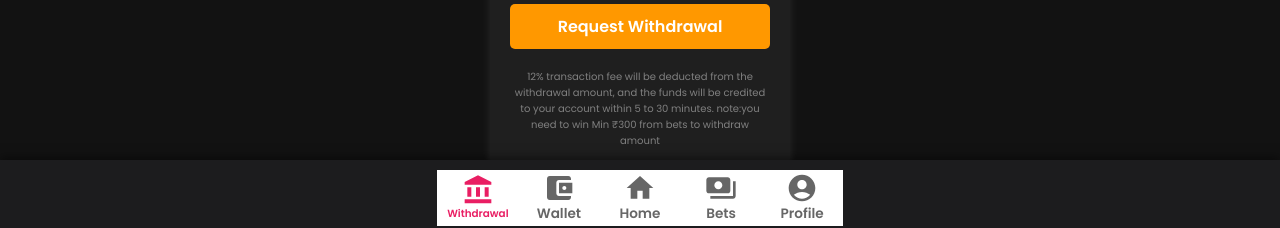
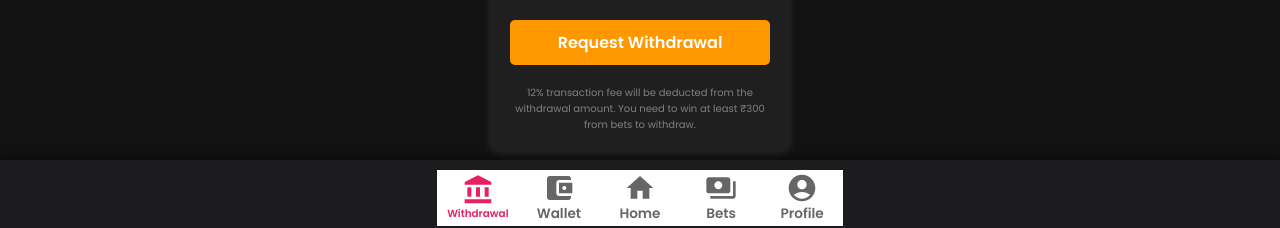
Before and after one commit to bhupeshkhedikar/patbet, a React (Create React App) app: page /withdrawal in a window 1280 px wide. Shown: the part 564-792 px from the top of the page. Built offline with nearby package versions, Linux system fonts and the light colour scheme; no server answers; the database is empty; sample sign-in values are in the browser's storage.

Commit message:
changed policy

```diff
--- a/src/components/WithdrawalRequest.js
+++ b/src/components/WithdrawalRequest.js
@@ -175,8 +175,8 @@ const WithdrawalRequest = () => {
         {/* Submit Button */}
         <button onClick={handleRequestWithdrawal}>Request Withdrawal</button>
 
-        <p style={{ fontSize: '10px', color: 'grey',marginTop:'20px' }}>12% transaction fee will be deducted from the withdrawal amount,
-          and the funds will be credited to your account within 5 to 30 minutes. note:you need to win Min ₹300 from bets to withdraw amount</p>
+        <p style={{ fontSize: '10px', color: 'grey',marginTop:'20px' }}> 12% transaction fee will be deducted from the withdrawal amount.
+        You need to win at least ₹300 from bets to withdraw.</p>
 
         {/* Error and Success Messages */}
         {errorMessage && <p className="error">{errorMessage}</p>}
```
